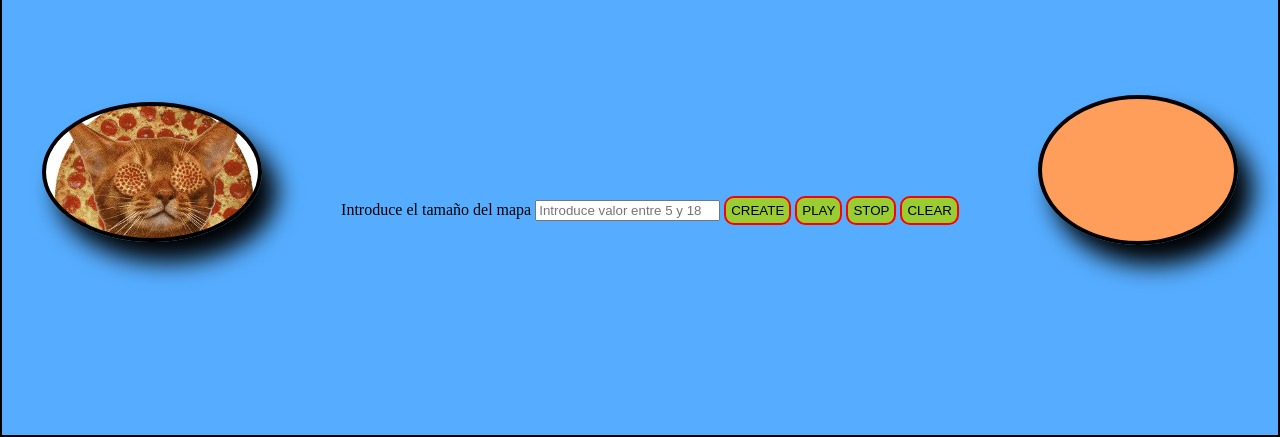
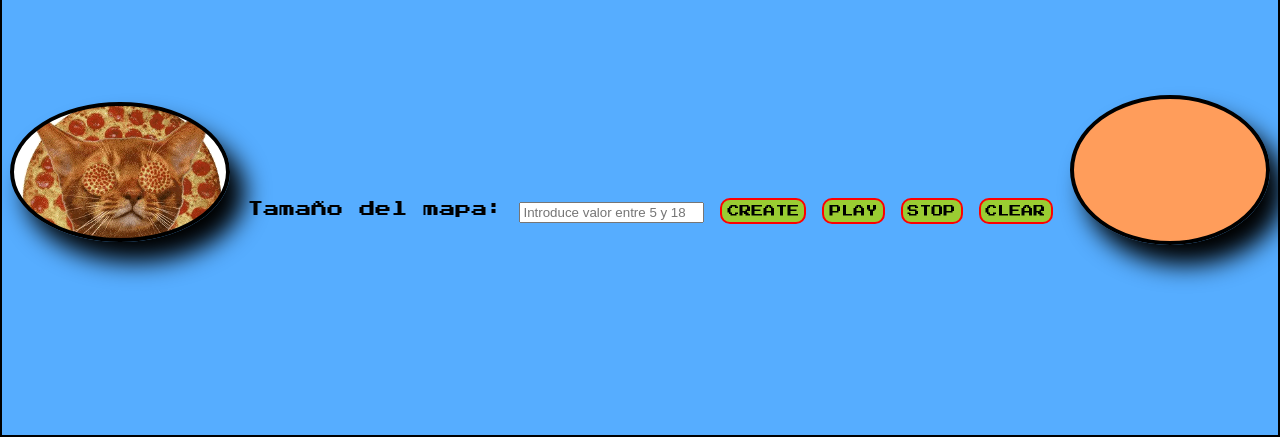
Before and after one commit to CPajares/Game-of-food, a website: page build/index.html in a window 1280 px wide. Shown: the part 363-800 px from the top of the page. Drawn offline with Linux system fonts and the light colour scheme.

Commit message:
add font family Start for the body and resize the fonts

```diff
--- a/src/styles.css
+++ b/src/styles.css
@@ -8,6 +8,7 @@ body {
   height: 100vh;
   justify-content: center;
   align-items: center;
+  font-family: "Press Start 2P", cursive;
 }
 
 .container {
@@ -76,12 +77,17 @@ body {
   background-repeat: no-repeat;
   background-size: cover;
 }
+.container label {
+  font-size: 14x;
+}
 .container input[type=button] {
   border: none;
   padding: 5px;
   border: 2px solid red;
   border-radius: 10px;
   background-color: yellowgreen;
+  font-size: 12px;
+  font-family: "Press Start 2P", cursive;
 }
 .container .board__column {
   display: flex;
```
Also changed, not shown: build/index.html, build/index.js, build/styles.scss, 1 other file.
